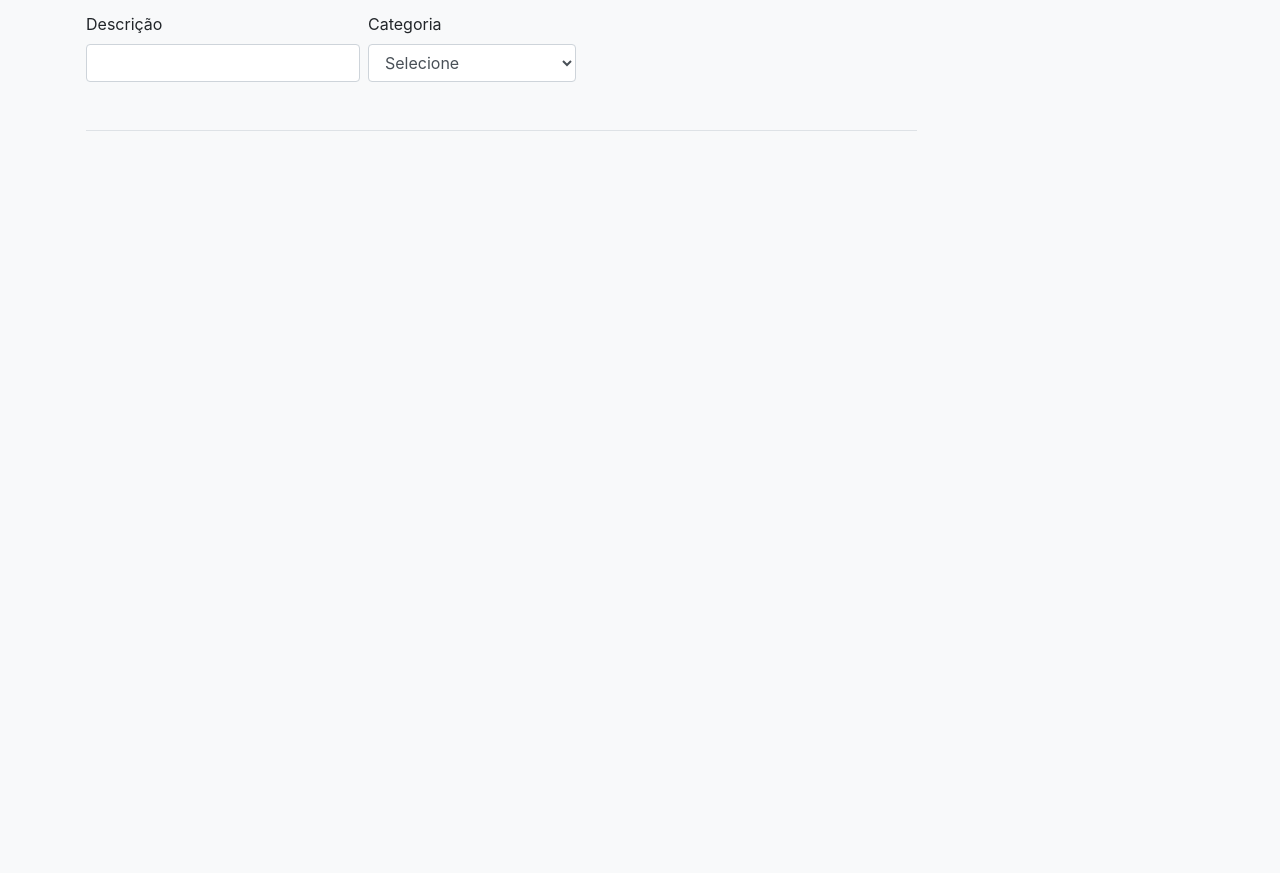
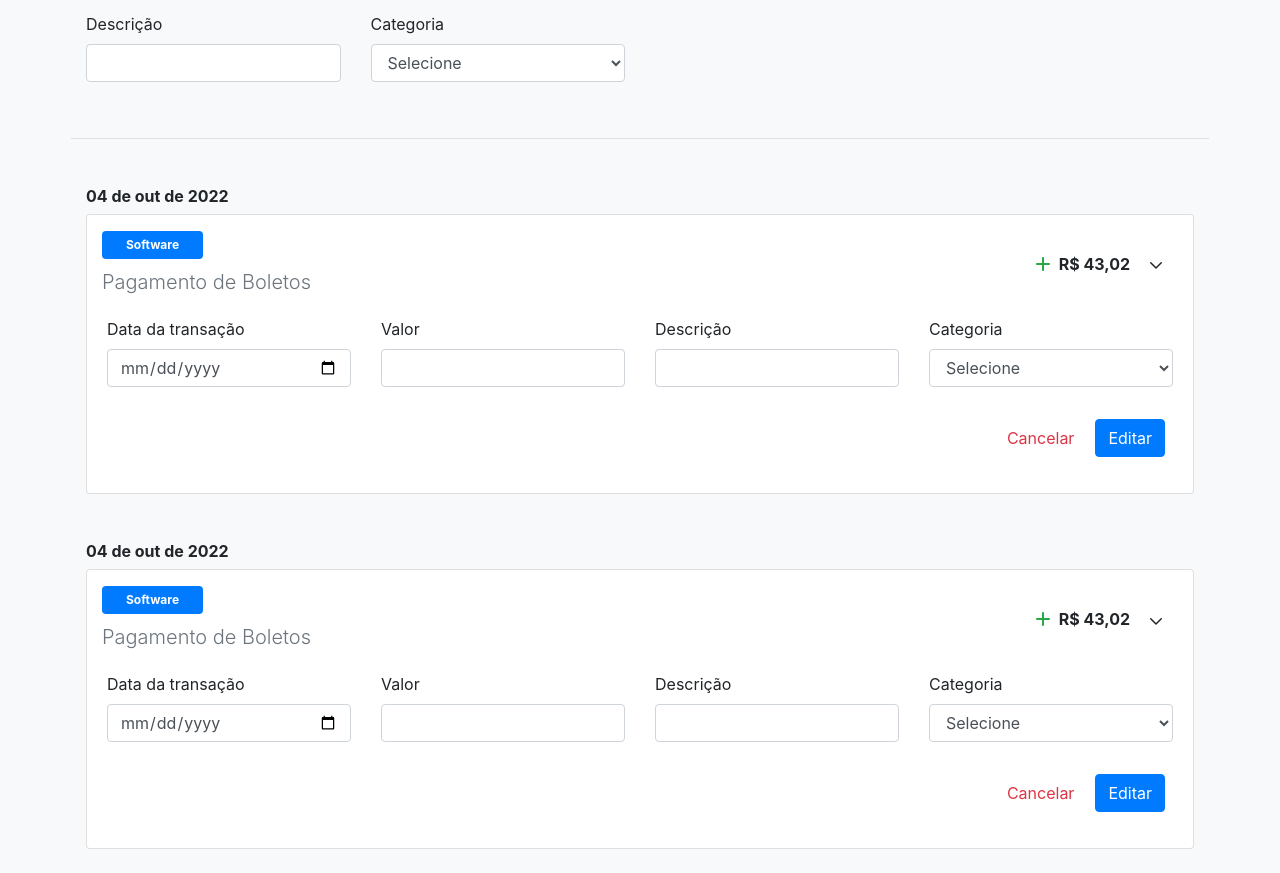
Before and after one commit to reinaldonunes/finances-nuxt, a Nuxt app: page / in a window 1280 px wide. Shown: the part 400-1273 px from the top of the page. Before the commit the page ends 800 px from the top, so only its background shows below. Built offline with nearby package versions, Linux system fonts and the light colour scheme.

Commit message:
Style & Feat: changed style from transaction list and added list items to transactions

```diff
--- /dev/null
+++ b/components/FilterData.vue
@@ -0,0 +1,34 @@
+<template>
+  <div class="row mt-5 pb-5 border-bottom">
+    <div class="col-md-3 col-12 mb-2">
+      <AppFormLabel>Descrição</AppFormLabel>
+      <AppFormInput />
+    </div>
+
+    <div class="col-md-3 col-12 mb-2">
+      <AppFormLabel>Categoria</AppFormLabel>
+      <AppFormSelect :options="[{ name: 'Licença de softwares', id: 1 }]" />
+    </div>
+  </div>
+</template>
+
+<script>
+import AppButton from '@/components/ui/ButtonAct';
+import AppFormInput from '@/components/ui/InputForm';
+import AppFormLabel from '@/components/ui/LabelForm';
+import AppFormSelect from '@/components/ui/SelectForm';
+
+export default {
+  name: 'FilterData',
+  components: {
+    AppButton,
+    AppFormInput,
+    AppFormLabel,
+    AppFormSelect,
+  }
+}
+</script>
+
+<style>
+
+</style>
--- /dev/null
+++ b/components/TransactionsList.vue
@@ -0,0 +1,131 @@
+<template>
+  <div class="row">
+    <div class="col-12 mt-5 d-grid gap-2">
+      <h6 class="mb-2 font-weight-bold">04 de out de 2022</h6>
+      <aside class="card py-3">
+        <div class="col-12 align-items-center d-flex justify-content-between">
+          <div class="flex-column d-flex">
+            <span class="badge bg-primary text-white p-2 px-4 mb-2" style="width:fit-content">Software</span>
+            <span class="lead text-secondary">Pagamento de Boletos</span>
+          </div>
+          <div class="d-flex align-items-center text-right">
+            <svg class="text-success" width="24px" fill="none" stroke="currentColor" viewBox="0 0 24 24" xmlns="http://www.w3.org/2000/svg"><path stroke-linecap="round" stroke-linejoin="round" stroke-width="2" d="M12 6v6m0 0v6m0-6h6m-6 0H6"></path></svg>
+            <span class="font-weight-bold ml-1 mr-1">R$ 43,02</span>
+            <button class="btn">
+              <svg class="w-4 h-4" fill="none" width="18px" stroke="currentColor" viewBox="0 0 24 24" xmlns="http://www.w3.org/2000/svg"><path stroke-linecap="round" stroke-linejoin="round" stroke-width="2" d="M19 9l-7 7-7-7"></path></svg>
+            </button>
+          </div>
+        </div>
+        <div class="card-body">
+          <div class="row">
+            <div class="col-lg-3 col-sm-6 col-12 mb-2">
+              <LabelForm>Data da transação</LabelForm>
+              <InputForm type="date" />
+            </div>
+
+            <div class="col-lg-3 col-sm-6 col-12 mb-2">
+              <LabelForm>Valor</LabelForm>
+              <InputForm />
+            </div>
+
+            <div class="col-lg-3 col-sm-6 col-12 mb-2">
+              <LabelForm>Descrição</LabelForm>
+              <InputForm />
+            </div>
+
+            <div class="col-lg-3 col-sm-6 col-12 mb-2">
+              <LabelForm>Categoria</LabelForm>
+              <SelectForm :options="[{ name: 'Licença de softwares', id: 1 }]" />
+            </div>
+
+            <div class="col-12 mt-4">
+              <div class="d-flex justify-content-end">
+                <a href="" class="btn text-danger">
+                  Cancelar
+                </a>
+                <ButtonEdit>
+                  Editar
+                </ButtonEdit>
+              </div>
+            </div>
+          </div>
+        </div>
+      </aside>
+    </div>
+
+    <div class="col-12 mt-5 d-grid gap-2">
+      <h6 class="mb-2 font-weight-bold">04 de out de 2022</h6>
+      <aside class="card py-3">
+        <div class="col-12 align-items-center d-flex justify-content-between">
+          <div class="flex-column d-flex">
+            <span class="badge bg-primary text-white p-2 px-4 mb-2" style="width:fit-content">Software</span>
+            <span class="lead text-secondary">Pagamento de Boletos</span>
+          </div>
+          <div class="d-flex align-items-center text-right">
+            <svg class="text-success" width="24px" fill="none" stroke="currentColor" viewBox="0 0 24 24" xmlns="http://www.w3.org/2000/svg"><path stroke-linecap="round" stroke-linejoin="round" stroke-width="2" d="M12 6v6m0 0v6m0-6h6m-6 0H6"></path></svg>
+            <span class="font-weight-bold ml-1 mr-1">R$ 43,02</span>
+            <button class="btn">
+              <svg class="w-4 h-4" fill="none" width="18px" stroke="currentColor" viewBox="0 0 24 24" xmlns="http://www.w3.org/2000/svg"><path stroke-linecap="round" stroke-linejoin="round" stroke-width="2" d="M19 9l-7 7-7-7"></path></svg>
+            </button>
+          </div>
+        </div>
+        <div class="card-body">
+          <div class="row">
+            <div class="col-lg-3 col-sm-6 col-12 mb-2">
+              <LabelForm>Data da transação</LabelForm>
+              <InputForm type="date" />
+            </div>
+
+            <div class="col-lg-3 col-sm-6 col-12 mb-2">
+              <LabelForm>Valor</LabelForm>
+              <InputForm />
+            </div>
+
+            <div class="col-lg-3 col-sm-6 col-12 mb-2">
+              <LabelForm>Descrição</LabelForm>
+              <InputForm />
+            </div>
+
+            <div class="col-lg-3 col-sm-6 col-12 mb-2">
+              <LabelForm>Categoria</LabelForm>
+              <SelectForm :options="[{ name: 'Licença de softwares', id: 1 }]" />
+            </div>
+
+            <div class="col-12 mt-4">
+              <div class="d-flex justify-content-end">
+                <a href="" class="btn text-danger">
+                  Cancelar
+                </a>
+                <ButtonEdit>
+                  Editar
+                </ButtonEdit>
+              </div>
+            </div>
+          </div>
+        </div>
+      </aside>
+    </div>
+
+  </div>
+</template>
+
+<script>
+import SelectForm from '@/components/ui/SelectForm.vue'
+import InputForm from '@/components/ui/InputForm.vue'
+import LabelForm from '@/components/ui/LabelForm.vue'
+import ButtonEdit from '@/components/ui/ButtonAct.vue'
+
+export default {
+  name: 'TransactionsList',
+  components:{
+    SelectForm,
+    InputForm,
+    LabelForm,
+    ButtonEdit,
+  }
+}
+</script>
+
+<style>
+
+</style>
--- a/pages/index.vue
+++ b/pages/index.vue
@@ -1,35 +1,22 @@
 <template>
   <div class="d-grid gap-3">
     <TransactionBar />
-    <div class="mt-5 w-75 pb-5 border-bottom d-flex align-items-center">
-      <div class="mr-2">
-        <AppFormLabel>Descrição</AppFormLabel>
-        <AppFormInput />
-      </div>
-
-      <div>
-        <AppFormLabel>Categoria</AppFormLabel>
-        <AppFormSelect :options="[{ name: 'Licença de softwares', id: 1 }]" />
-      </div>
-    </div>
+    <FilterData />
+    <TransactionsList />
   </div>
 </template>
 
 <script>
-import AppButton from '@/components/ui/ButtonAct';
-import AppFormInput from '@/components/ui/InputForm';
-import AppFormLabel from '@/components/ui/LabelForm';
-import AppFormSelect from '@/components/ui/SelectForm';
 import TransactionBar from '@/components/TransactionBar';
+import FilterData from '@/components/FilterData';
+import TransactionsList from "@/components/TransactionsList"
 
 export default {
   name: 'IndexPage',
   components: {
-    AppButton,
-    AppFormInput,
-    AppFormLabel,
-    AppFormSelect,
     TransactionBar,
+    FilterData,
+    TransactionsList
   },
   data() {
     return {
```
